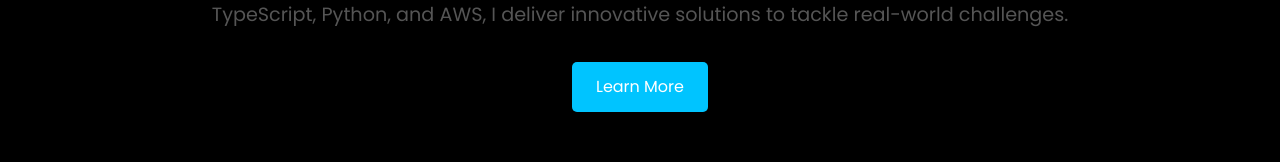
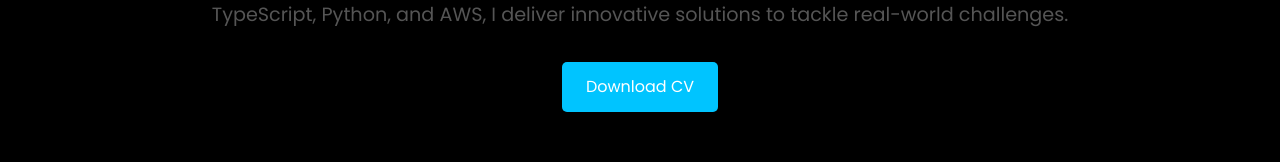
Before and after one commit to MedMAATOUG/portfolio, an Angular app: page / in a window 1280 px wide. Shown: the part 263-425 px from the top of the page. Built offline with nearby package versions, Linux system fonts and the light colour scheme.

Commit message:
add resume

```diff
--- a/src/app/components/profile/profile.component.html
+++ b/src/app/components/profile/profile.component.html
@@ -6,6 +6,6 @@
       seamless user experiences. With expertise in Angular, TypeScript, Python,
       and AWS, I deliver innovative solutions to tackle real-world challenges.
     </p>
-    <button class="hero-button">Learn More</button>
+    <button class="hero-button" (click)="openResume()">Download CV</button>
   </div>
 </section>
```
